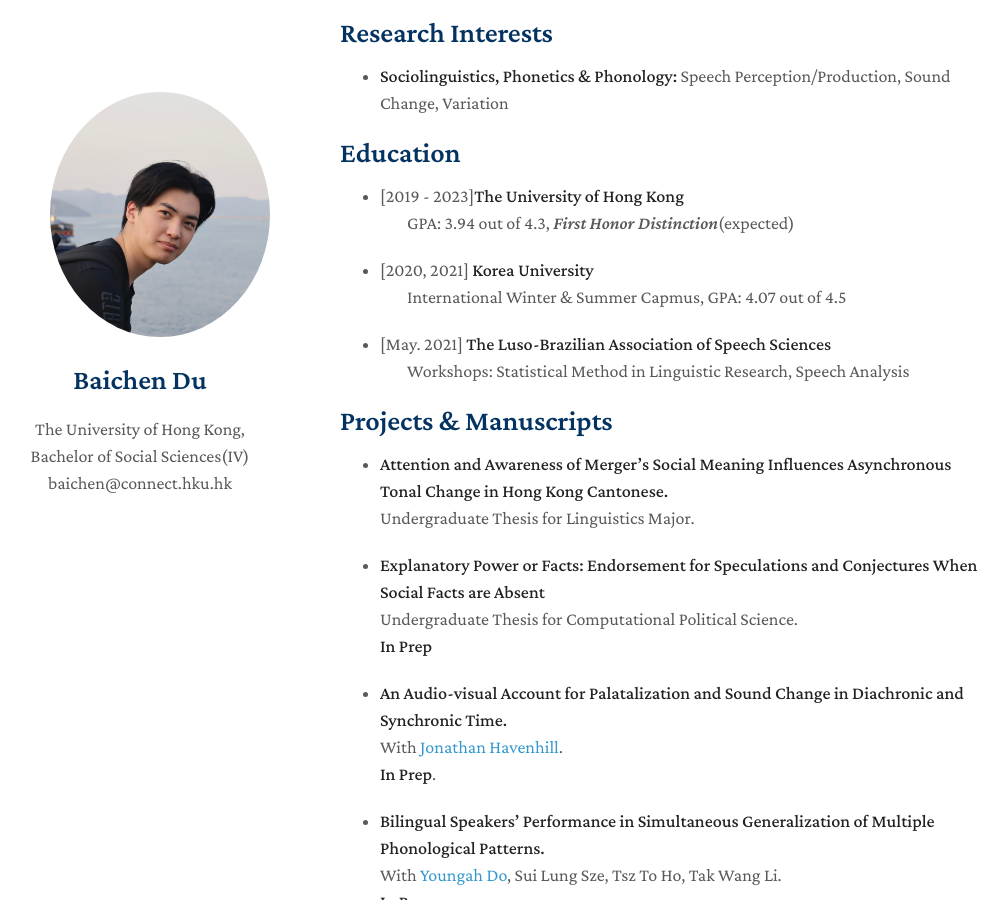
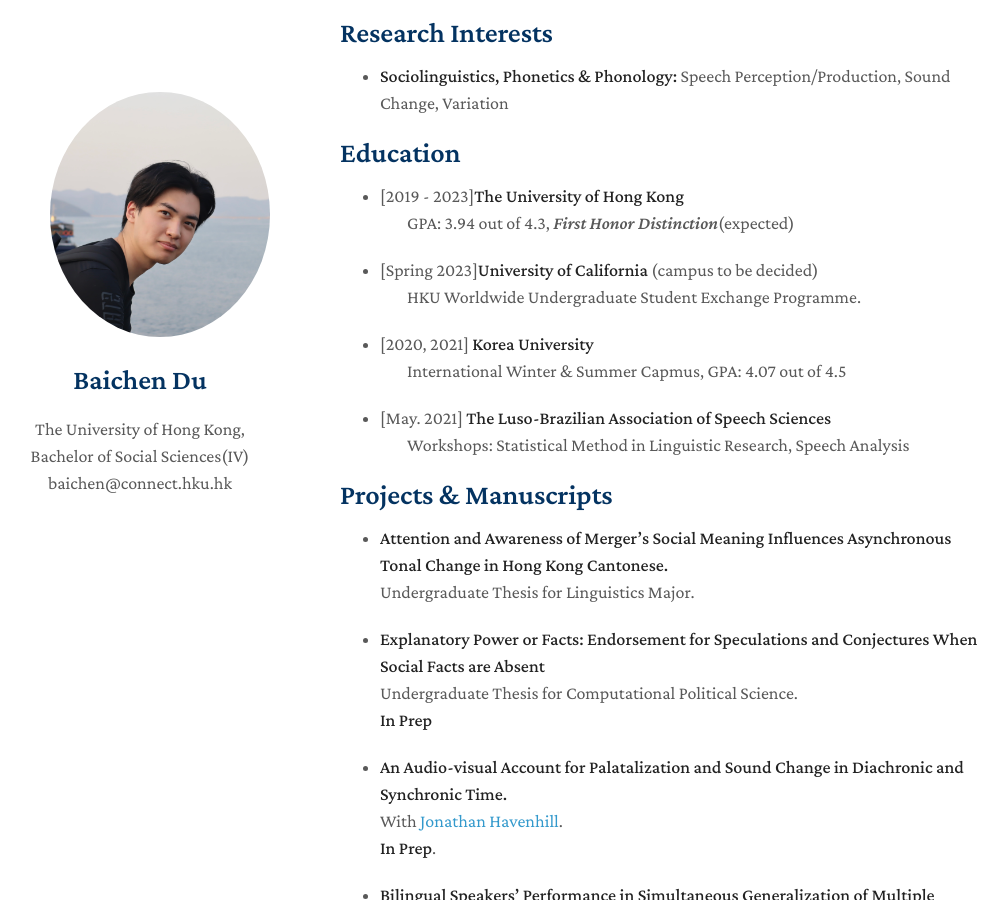
Before and after one commit to AlbertBaichenDu/AlbertBaichenDu.github.io, a Jekyll site: the page built from index.md, in a window 1280 px wide and 900 px high, scrolled down 662 px. Shown: the whole window, without its empty margins (130-1138 px from the left). Built offline with Jekyll 4.4.1, drawn with Linux system fonts in a browser that asks for light colours; nearby versions of some CDN libraries; a style sheet for code colours, icons or effects is not loaded; our own code applies the rules of GitHub Pages for plain Markdown files.

Commit message:
Update index.md

```diff
--- a/index.md
+++ b/index.md
@@ -22,6 +22,10 @@ layout: homepage
 - [2019 - 2023]**The University of Hong Kong**
   <br>
 &nbsp;&nbsp;&nbsp;&nbsp;&nbsp;&nbsp;&nbsp;&nbsp;GPA: 3.94 out of 4.3, <em>First Honor Distinction</em>(expected)
+
+- [Spring 2023]**University of California** (campus to be decided)
+  <br>
+&nbsp;&nbsp;&nbsp;&nbsp;&nbsp;&nbsp;&nbsp;&nbsp;HKU Worldwide Undergraduate Student Exchange Programme.
 
 - [2020, 2021] **Korea University**
   <br>
```
